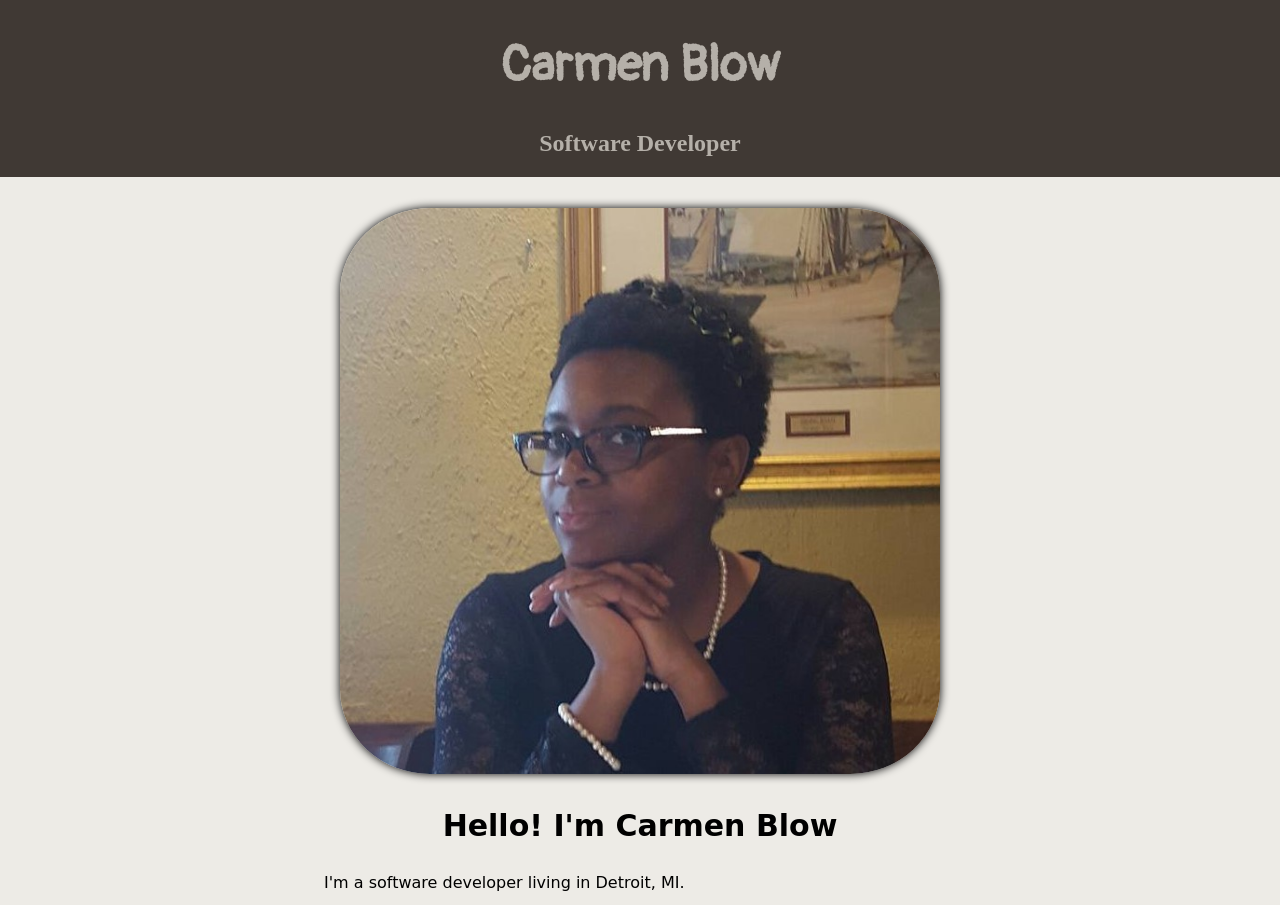
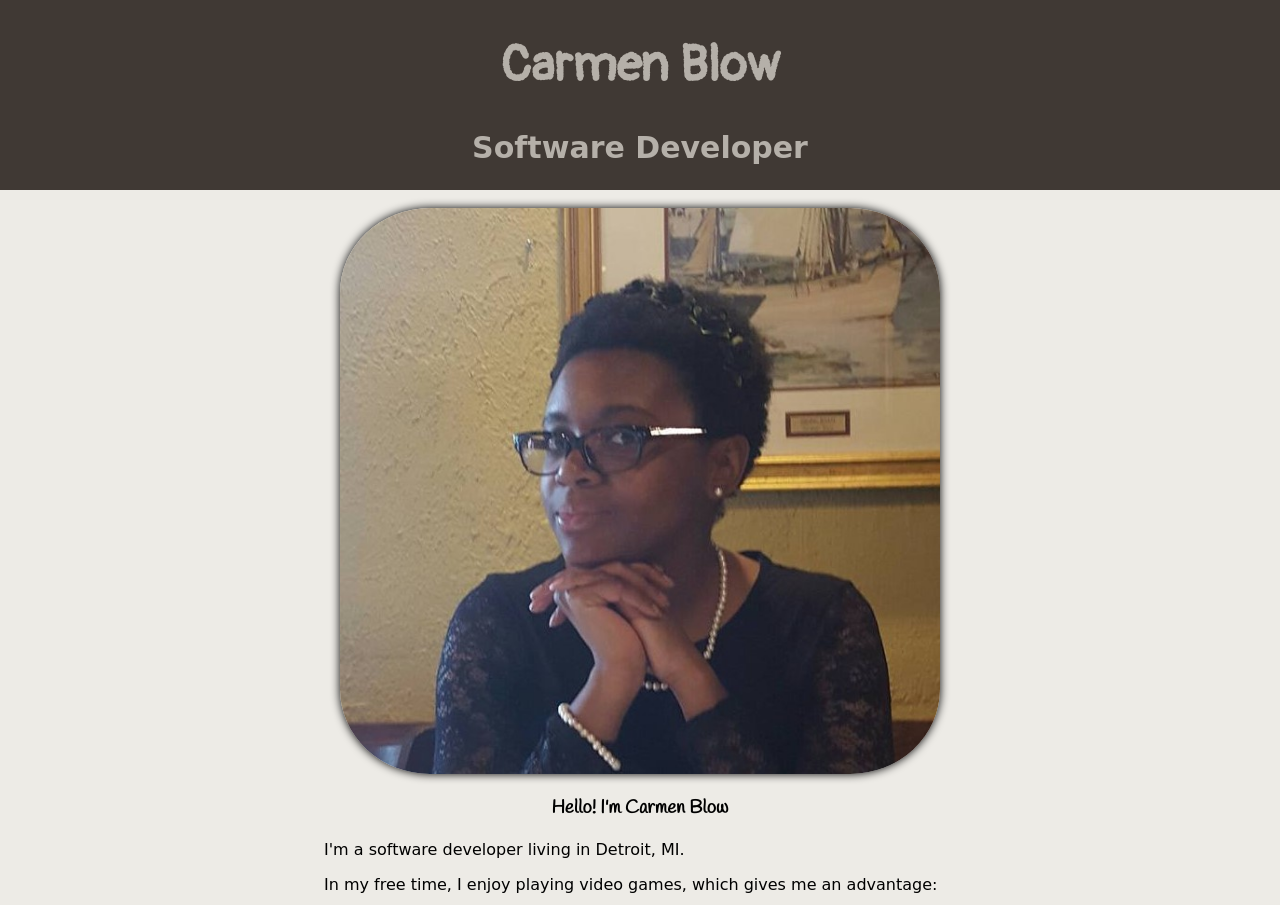
Before and after one commit to Carefree-Carmander/thinkful-portfolio, a plain HTML site: page index.html in a window 1280 px wide. Shown: the top 905 px of the page. Drawn offline with Linux system fonts and the light colour scheme; a web font is replaced by a local one.

Commit message:
Update style.css

```diff
--- a/style.css
+++ b/style.css
@@ -16,7 +16,7 @@ h1 {
   font-size: 50px;
 }
 
-h3 {
+h2 {
   font-family: 'Codystar', cursive;
   font-size: 30px;
 }
@@ -34,7 +34,7 @@ main div section p, main div section ul, ol{
   width: 50%;
 }
 
-main div section h2 {
+main div section h3 {
   font-family: 'Handlee', cursive;
   text-align: center;
   position: relative;
```
